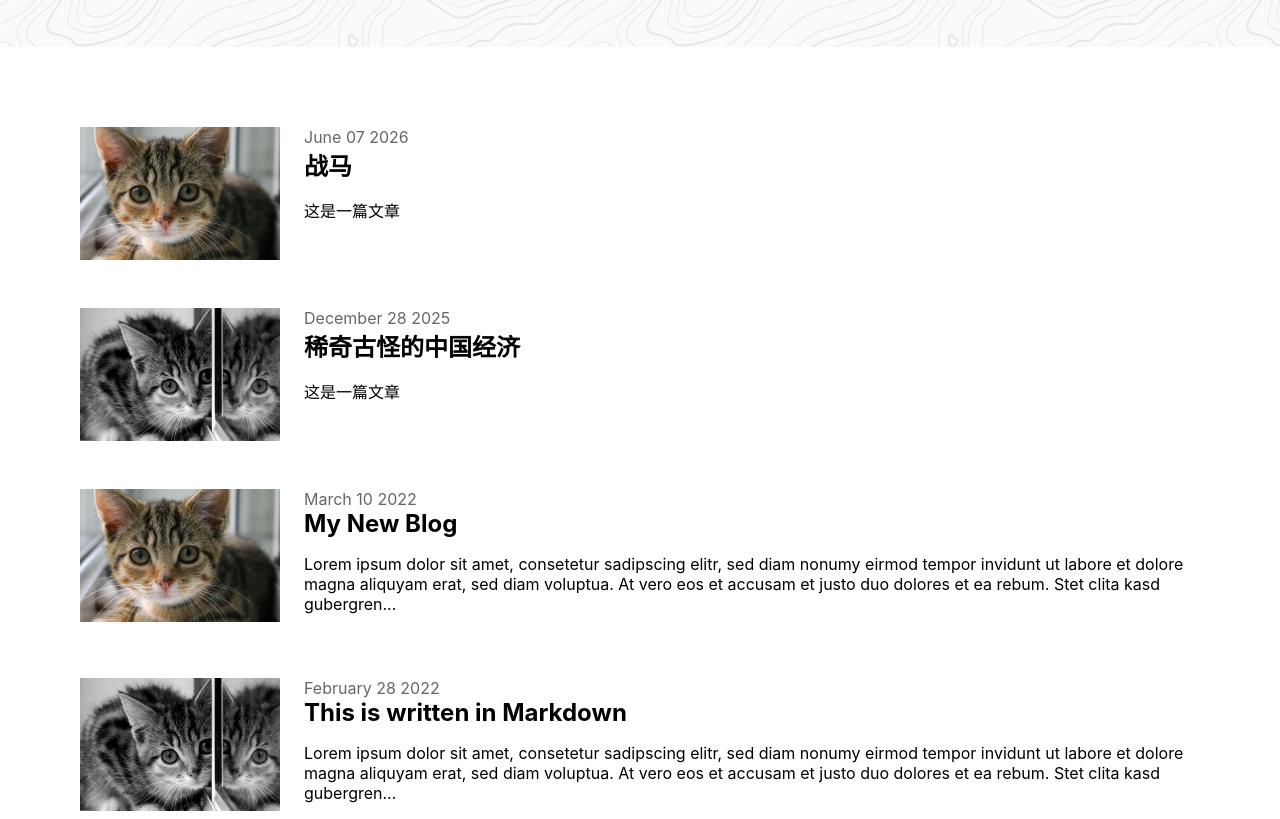
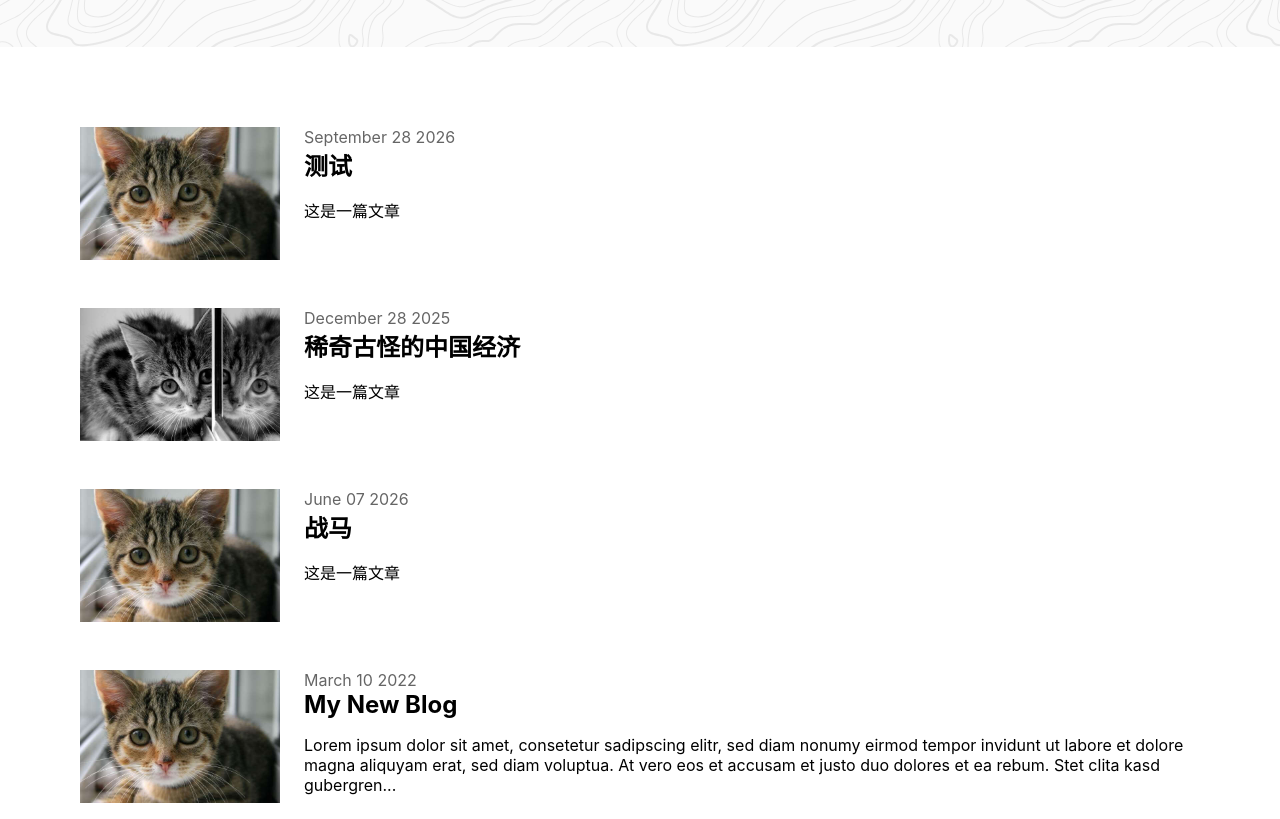
Before and after one commit to brightmann/wnbt, a Next.js app: page / in a window 1280 px wide. Shown: the part 420-1239 px from the top of the page. Built offline with nearby package versions, Linux system fonts and the light colour scheme.

Commit message:
Update posts.js

```diff
--- a/content/posts.js
+++ b/content/posts.js
@@ -1,4 +1,20 @@
 const posts = [
+       {
+    title: '测试',
+    description: '这是一篇文章',
+    image: '/posts/post1.jpg',
+    link: '/blog/test',
+    categories: ['main'], // specifies where it will be rendered
+    date: 'September 28 2026' // optional
+  },
+    {
+    title: '稀奇古怪的中国经济',
+    description: '这是一篇文章',
+    image: '/posts/post2.jpg',
+    link: '/blog/ce',
+    categories: ['main'], // specifies where it will be rendered
+    date: 'December 28 2025' // optional
+  },
     {
     title: '战马',
     description: '这是一篇文章',
@@ -6,14 +22,6 @@ const posts = [
     link: '/blog/fh',
     categories: ['main'], // specifies where it will be rendered
     date: 'June 07 2026' // optional
-  },
-  {
-    title: '稀奇古怪的中国经济',
-    description: '这是一篇文章',
-    image: '/posts/post2.jpg',
-    link: '/blog/ce',
-    categories: ['main'], // specifies where it will be rendered
-    date: 'December 28 2025' // optional
   },
   {
     title: 'My New Blog',
```
